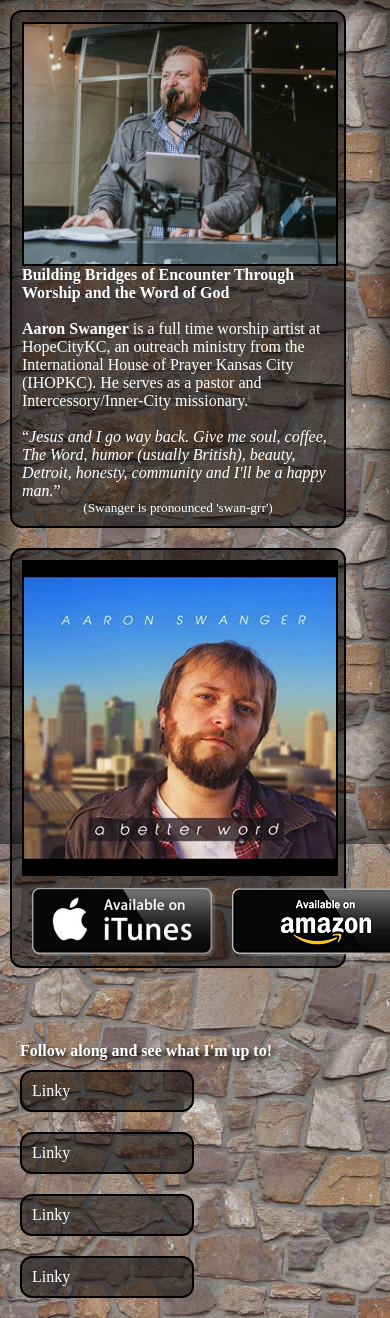
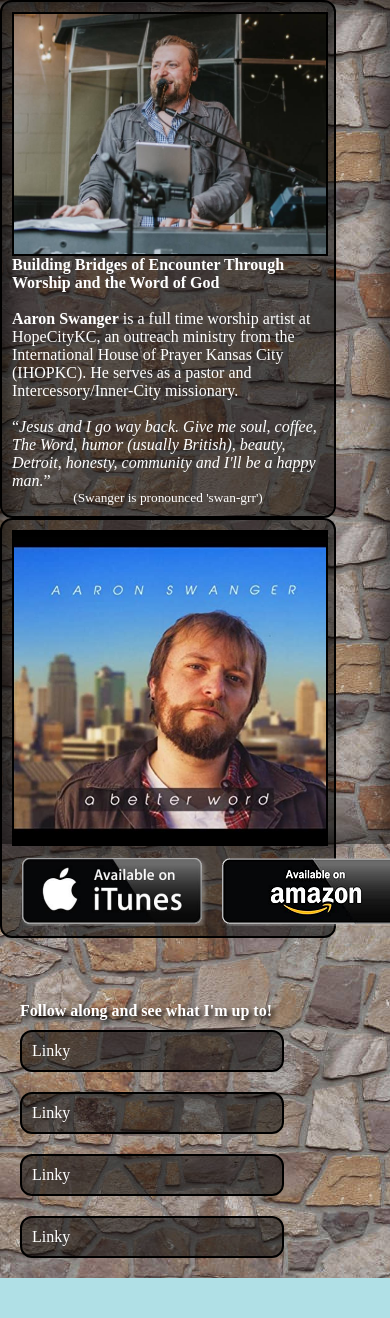
Before and after one commit to JaminGrey/aaronswanger, a plain HTML site: page index.html in a window 390 px wide. Shown: the top 1318 px of the page. After the commit the page ends 1278 px from the top, so only its background shows below. Drawn offline with Linux system fonts and the light colour scheme.

Commit message:
Update index.html

```diff
--- a/index.html
+++ b/index.html
@@ -1,6 +1,7 @@
 <html>
 <head>
 <style>
+
 html
 {
 	height: 100%; /*At least the height of the entire page */
@@ -79,16 +80,16 @@ h2, h3
 }
 
 #FacebookIcon 		{	background-position: -100px    0px;	}
-#TwitterIcon		{	background-position: -100px -100px;	}
+#TwitterIcon		  {	background-position: -100px -100px;	}
 #GooglePlusIcon 	{	background-position: -200px    0px;	}
-#YouTubeIcon		{	background-position:    0px -100px;	}
-#iTunesIcon			{	background-position: -300px    0px;	}
+#YouTubeIcon		  {	background-position:    0px -100px;	}
+#iTunesIcon			  {	background-position: -300px    0px;	}
 #SoundCloudIcon 	{	background-position: -200px -100px;	}
 #BandcampIcon 		{	background-position:    0px    0px;	}
-#ReverbNationIcon 	{	background-position: -300px -100px;	}
+#ReverbNationIcon {	background-position: -300px -100px;	}
 #PeriscopeIcon	 	{	background-position: -400px -100px;	}
 #WordpressIcon	 	{	background-position: -400px    0px;	}
-#KatchIcon		 	{	background-position: -400px -200px;	}
+#KatchIcon		 	  {	background-position: -400px -200px;	}
 
 
 #PaypalDonateButton { float: left;  vertical-align: top; background-position:    0px   -300px; width: 170px; height: 64px; }
@@ -134,12 +135,13 @@ h2, h3
 
 
 /* Mobile Styles */
-@media only screen and (max-width: 700px) {
+@media only screen and (max-width: 800px)
+{
 
   .album_box
   {
     width: 80%;
-
+    margin: 0 auto;
   }
 
   .float_left_on_desktop
@@ -156,7 +158,7 @@ h2, h3
 } /* End of mobile */
 
 /* Desktop Styles */
-@media only screen and (min-width: 701px)
+@media only screen and (min-width: 801px)
 {
 
   .album_box
@@ -182,7 +184,7 @@ h2, h3
 
 .external_link
 {
-  min-width: 150px;
+  min-width: 15em;
 
 }
 
```
Lines whose indentation alone changed are shown as unchanged.
